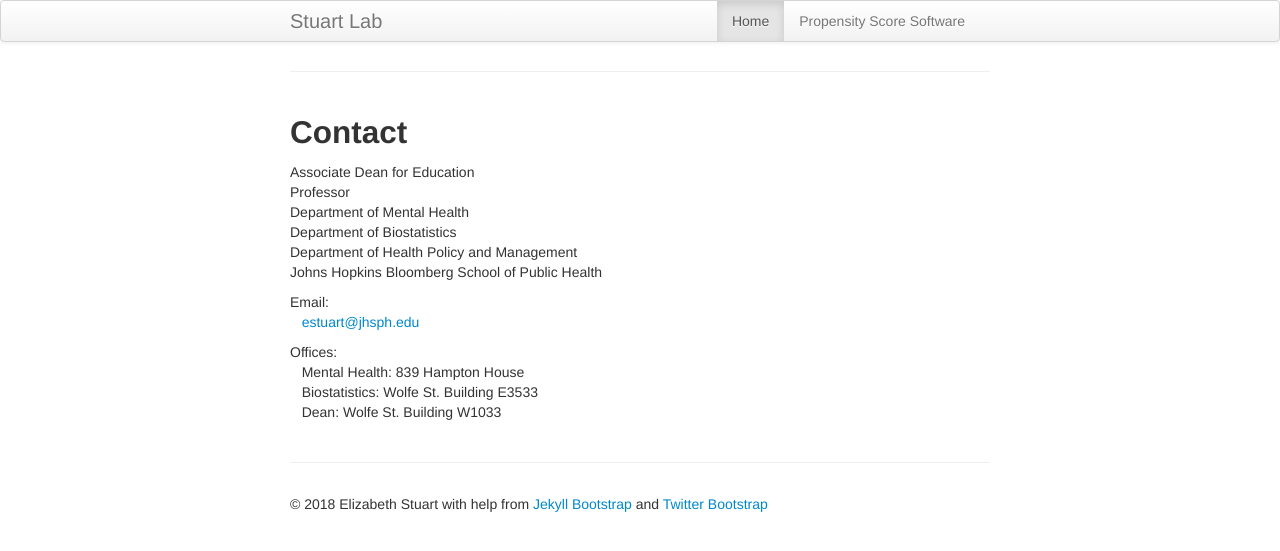
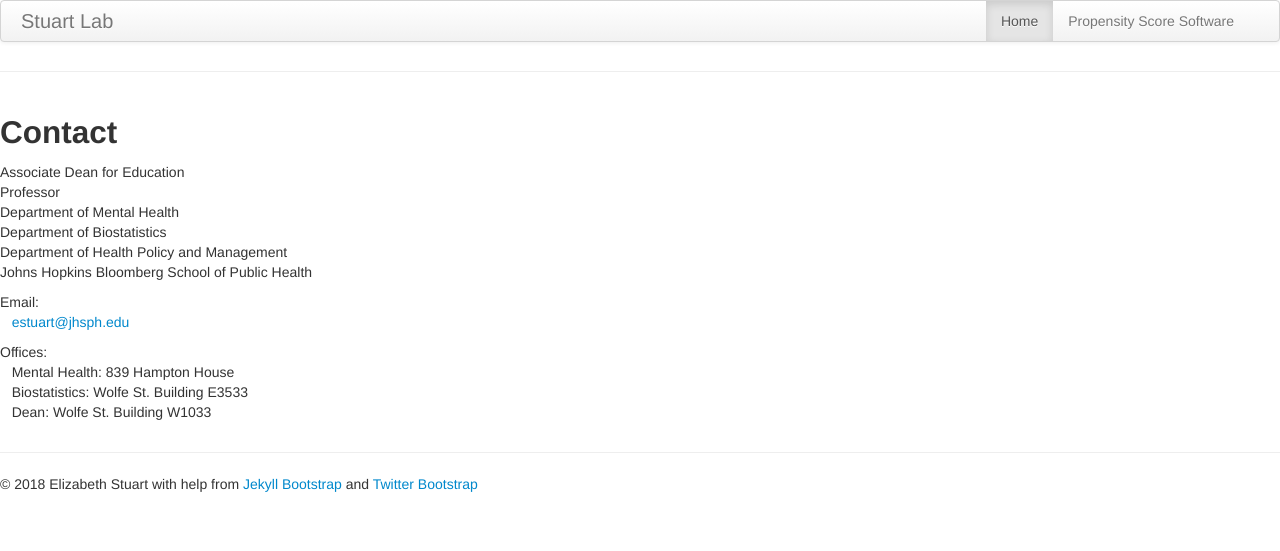
Before and after one commit to StuartRA/StuartRA.github.io, a Jekyll site: the page built from 00-index.md, in a window 1280 px wide. Shown: the top 551 px of the page. Built offline with Jekyll 4.4.1, drawn with Linux system fonts in a browser that asks for light colours.

Commit message:
Update style.css

```diff
--- a/assets/themes/twitter/css/style.css
+++ b/assets/themes/twitter/css/style.css
@@ -1,9 +1,8 @@
 /* Custom container */
-.container-narrow {
-  margin: 0 auto;
-  max-width: 700px; }
+.container {
+  margin: 0 auto; }
 
-.container-narrow > hr {
+.container > hr {
   margin: 30px 0; }
 
 .navbar .nav {
```
